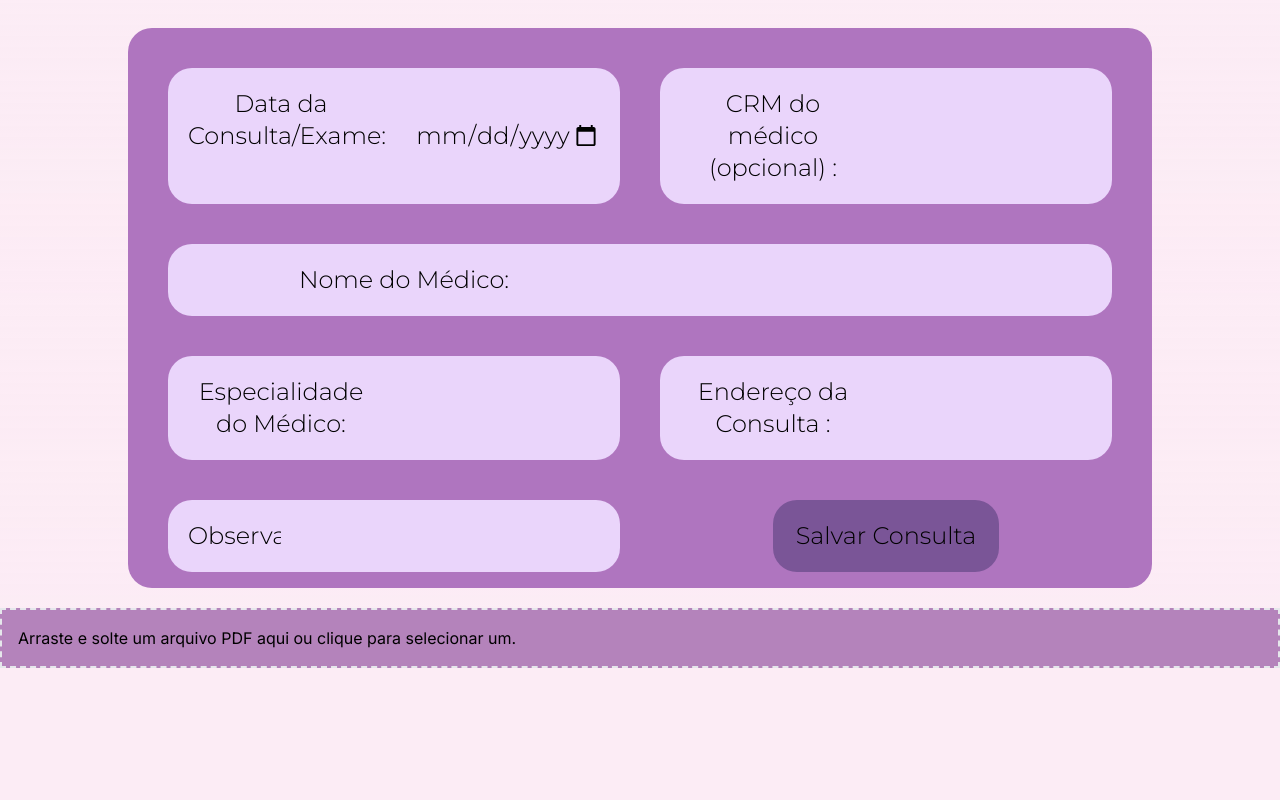
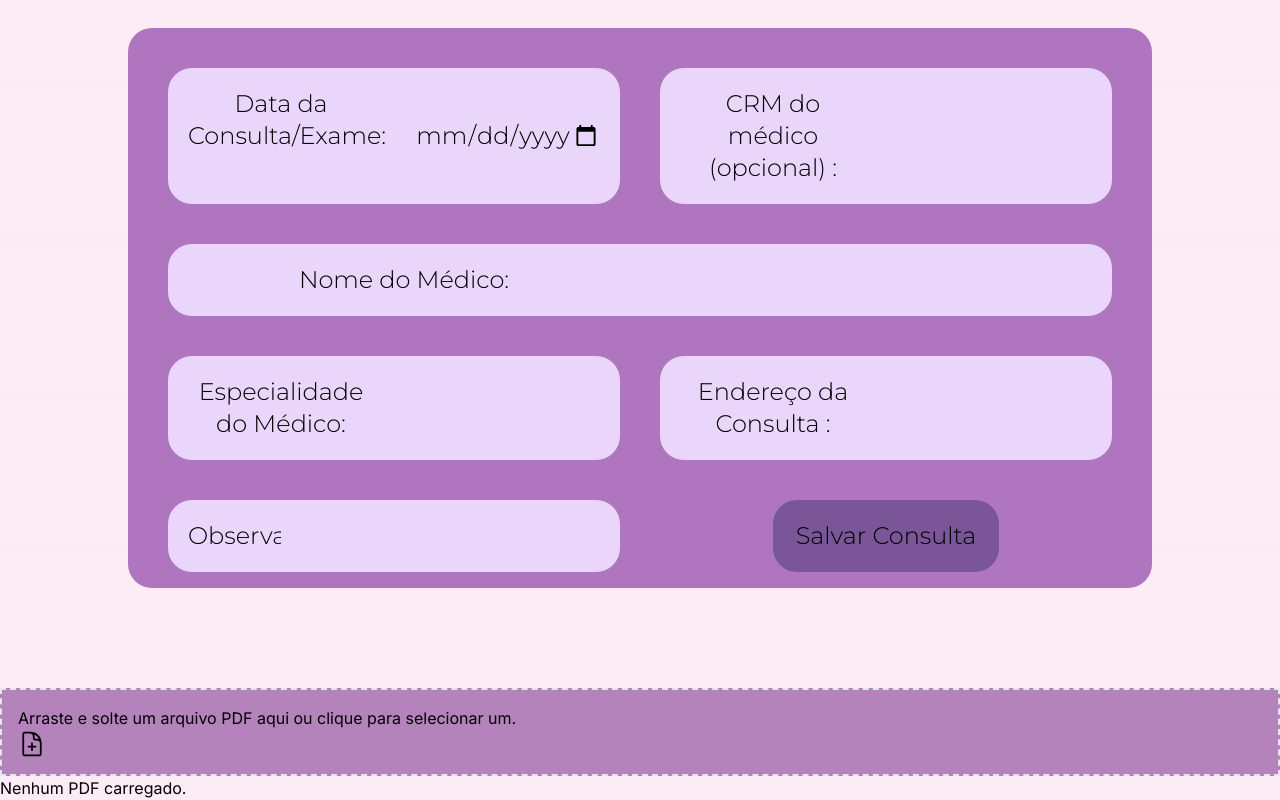
Before and after one commit to LeandroBorloni/Sanofi-Challenge, a Next.js app: page /ExamesEConsultas in a window 1280 px wide. Shown: the part 2184-2984 px from the top of the page. Before the commit the page ends 2852 px from the top, so only its background shows below. Built offline with nearby package versions, Linux system fonts and the light colour scheme.

Commit message:
ajuste_no_upload

```diff
--- a/src/app/ExamesEConsultas/page.js
+++ b/src/app/ExamesEConsultas/page.js
@@ -6,16 +6,17 @@ import './global.css';
 import UserMenu from '@/components/UserMenu';
 import Form from '@/components/ConsultaForm.jsx';
 import Upload from '@/components/FileUpload.jsx';
+import { DocumentIcon } from '@heroicons/react/24/outline'
 
 export default function ExamesEConsultas() {
-
-    const [pdfFile, setPdfFile] = useState(null);
+    // antes de editar
+    const [pdfFiles, setPdfFiles] = useState([]);
 
     const handleFileUpload = (file) => {
       // Lida com o arquivo carregado aqui, por exemplo, enviando-o para o servidor
-      setPdfFile(file);
+      setPdfFiles([...pdfFiles, file]);
     };
-    const viewPdf = () => {
+    const viewPdf = (pdfFile) => {
         if (pdfFile) {
           // Cria uma URL temporária para visualização do PDF no navegador
           const pdfUrl = URL.createObjectURL(pdfFile);
@@ -23,7 +24,7 @@ export default function ExamesEConsultas() {
         }
       };
 
-    const downloadPdf = () => {
+    const downloadPdf = (pdfFile) => {
         if (pdfFile) {
             // Cria um link de download para o PDF
             const pdfUrl = URL.createObjectURL(pdfFile);
@@ -35,6 +36,12 @@ export default function ExamesEConsultas() {
             a.click();
             document.body.removeChild(a);
         }
+    };
+    const removePdf = (index) => {
+        // Remova o PDF pelo índice na matriz de PDFs
+        const updatedPdfFiles = [...pdfFiles];
+        updatedPdfFiles.splice(index, 1);
+        setPdfFiles(updatedPdfFiles);
     };
     return (
         <>
@@ -166,16 +173,28 @@ export default function ExamesEConsultas() {
 
 
             <Form></Form>
-            <Upload onFileUpload={handleFileUpload}></Upload>
-            {pdfFile && (
-                <div className='bg-[#B483BB]'>
-                    <h2>PDF Carregado:</h2>
-                    <p>Nome do arquivo: {pdfFile.name}</p>
-                    <p>Tamanho do arquivo: {pdfFile.size} bytes</p>
-                    <button onClick={viewPdf}>Visualizar PDF</button>
-                    <button onClick={downloadPdf}>Baixar PDF</button>
-                </div>
-            )}
+            {/* npm install react-dropzone que eu usei */}
+            <div>
+                <Upload onFileUpload={handleFileUpload} />
+                {pdfFiles.length > 0 ? (
+                    <div className='flex bg-[#A65C41] gap-10'>
+                        <h2>PDFs Carregados:</h2>
+                        <ul className='flex flex-col gap-10'>
+                            {pdfFiles.map((pdfFile, index) => (
+                            <li key={index} className='flex gap-10'>
+                                <p>Nome do arquivo: {pdfFile.name}</p>
+                                <p>Tamanho do arquivo: {pdfFile.size} bytes</p>
+                                <button onClick={() => viewPdf(pdfFile)}>Visualizar PDF</button>
+                                <button onClick={() => downloadPdf(pdfFile)}>Baixar PDF</button>
+                                <button onClick={() => removePdf(index)}>Remover PDF</button>
+                            </li>
+                            ))}
+                        </ul>
+                    </div>
+                ) : (
+                    <p className='text-black'>Nenhum PDF carregado.</p>
+                )}
+            </div>
         </section>
         </>
     )
--- a/src/components/ConsultaForm.jsx
+++ b/src/components/ConsultaForm.jsx
@@ -40,7 +40,8 @@ function ConsultaForm() {
     }
 
     limparCampos(); // Limpa os campos após adicionar a consulta
-  };
+    };
+
     const limparCampos = () => {
         setDataConsulta('');
         setNome('');
@@ -50,6 +51,17 @@ function ConsultaForm() {
         setObs('');
     };
 
+    const handleDeleteConsulta = (index, type) => {
+        if (type === "proximas") {
+          const updatedConsultasProximas = [...consultasProximas];
+          updatedConsultasProximas.splice(index, 1);
+          setConsultasProximas(updatedConsultasProximas);
+        } else if (type === "passadas") {
+          const updatedConsultasPassadas = [...consultasPassadas];
+          updatedConsultasPassadas.splice(index, 1);
+          setConsultasPassadas(updatedConsultasPassadas);
+        }
+      };
   return (
     <>
     <div>
@@ -149,6 +161,11 @@ function ConsultaForm() {
                         <p className='mont text-black text-3xl text-normal text-center mt-10'>
                             Endereço: {consulta.enderecoConsulta}
                         </p>
+                        <button
+                            className='mont text-red-500 text-xl mt-4 cursor-pointer'
+                            onClick={() => handleDeleteConsulta(index, "proximas")}>
+                            Excluir
+                        </button>
                     </div>
                 </div>
                 ))}
@@ -158,7 +175,7 @@ function ConsultaForm() {
             {consultasPassadas.length > 0 && (
                 <div>
                     <h1 className='mont text-3xl text-black text-center mt-10'>
-                        Consultas Passadas
+                        Histórico de Consultas
                     </h1>
 
                     <div className='flex flex-wrap justify-center items-center gap-20 mt-5'>
@@ -185,6 +202,11 @@ function ConsultaForm() {
                                 <p className='mont text-black text-3xl text-normal text-center mt-10'>
                                     Endereço: {consulta.enderecoConsulta}
                                 </p>
+                                <button
+                                    className='mont text-red-500 text-xl mt-4 cursor-pointer'
+                                    onClick={() => handleDeleteConsulta(index, "passadas")}>
+                                    Excluir
+                                </button>
                             </div>
                         </div>
                         ))}
--- a/src/components/FileUpload.jsx
+++ b/src/components/FileUpload.jsx
@@ -1,5 +1,6 @@
 import React, { useCallback } from 'react';
 import { useDropzone } from 'react-dropzone';
+import { DocumentPlusIcon } from '@heroicons/react/24/outline'
 
 const FileUpload = ({ onFileUpload }) => {
   const onDrop = useCallback(
@@ -20,9 +21,10 @@ const FileUpload = ({ onFileUpload }) => {
   });
 
   return (
-    <div {...getRootProps()} className="border-dashed border-2 p-4 bg-[#B483BB]">
+    <div {...getRootProps()} className="border-dashed border-2 p-4 bg-[#B483BB]  mt-20">
       <input {...getInputProps()} />
       <p>Arraste e solte um arquivo PDF aqui ou clique para selecionar um.</p>
+      <DocumentPlusIcon className='text-black w-7 cursor-pointer'></DocumentPlusIcon>
     </div>
   );
 };
--- a/src/components/WeeklyCalendar.jsx
+++ b/src/components/WeeklyCalendar.jsx
@@ -46,6 +46,7 @@ const WeeklyCalendar = () => {
                 )}
               </td>
             ))}
+
           </tr>
         </tbody>
       </table>
```
